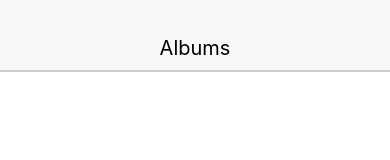
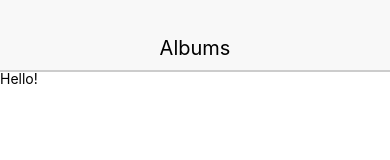
Before and after one commit to czhu6515/albums-react-native, a React Native app: screen / in a window 390 px wide. Shown: the top 160 px of the page. Built offline with nearby package versions, Linux system fonts and the light colour scheme.

Commit message:
created AlbumList component and imported into App

```diff
--- a/App.js
+++ b/App.js
@@ -1,6 +1,7 @@
 import React from 'react';
 import { StyleSheet, Text, View } from 'react-native';
 import Header from './src/components/Header'
+import AlbumList from './src/components/AlbumList'
 
 
 export default class App extends React.Component {
@@ -10,7 +11,10 @@
 
   render() {
     return (
-      <Header headerText={this.state.headerText}/>
+      <View>
+        <Header headerText={this.state.headerText}/>
+        <AlbumList />
+      </View>
     )
   }
 }
--- /dev/null
+++ b/src/components/AlbumList.js
@@ -0,0 +1,14 @@
+import React, {Component} from 'react';
+import {Text, View } from 'react-native';
+
+export default class AlbumList extends Component{
+
+  render(){
+
+    return(
+      <View>
+        <Text>Hello!</Text>
+      </View>
+      )
+  }
+}
```
